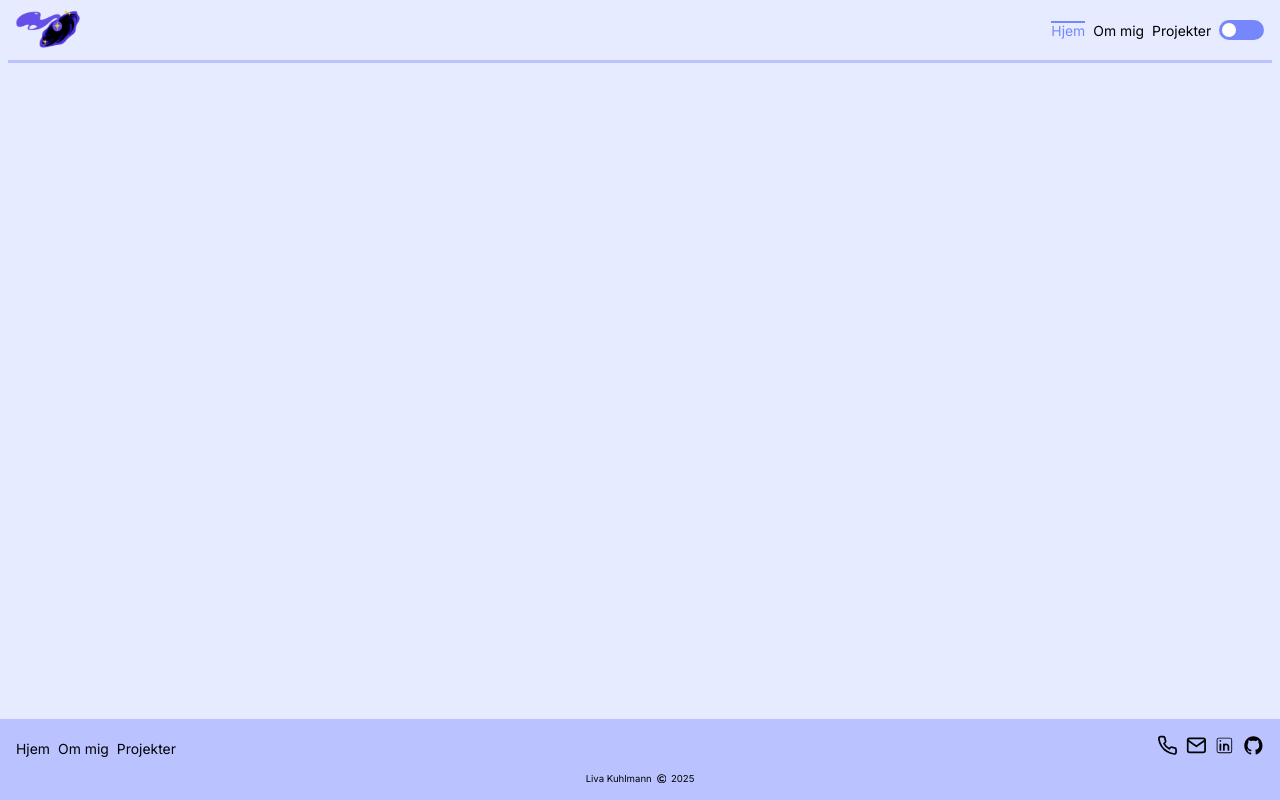
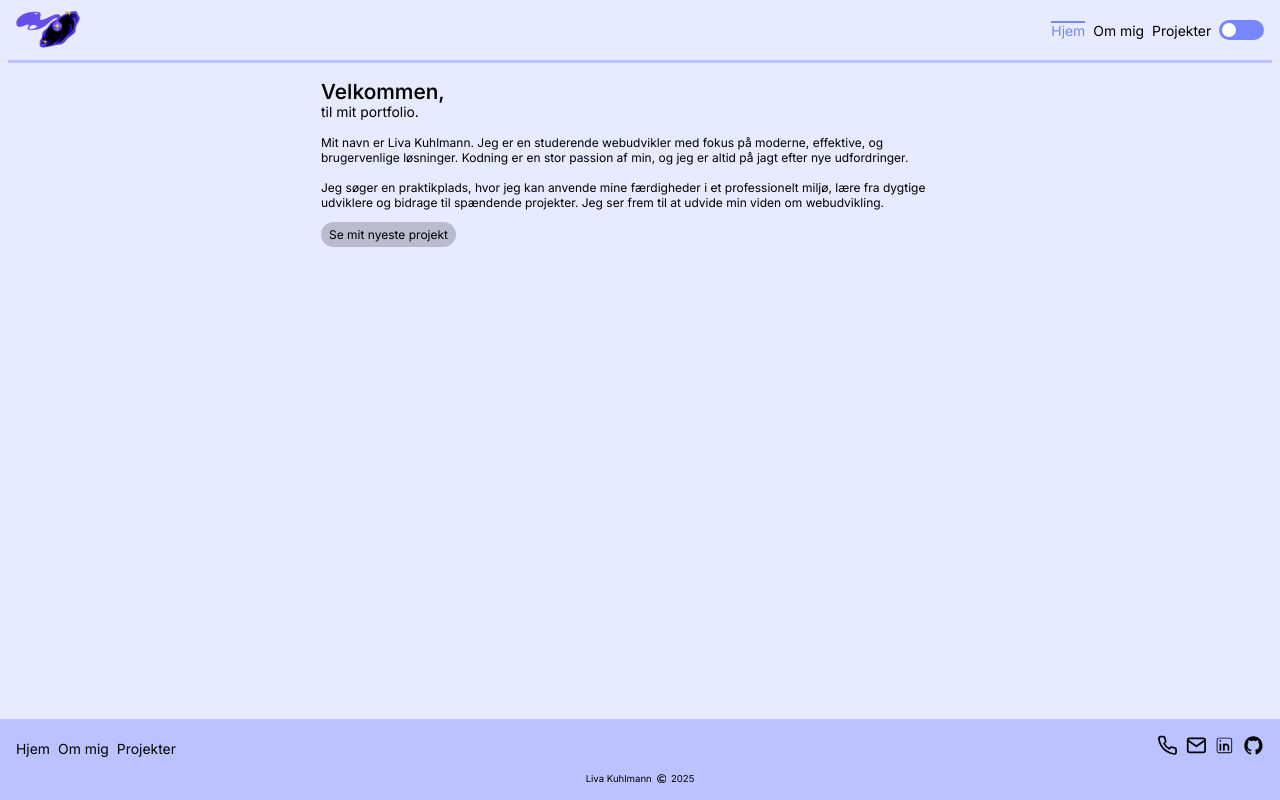
Before and after one commit to rts-Liva/portfolio, a React (Vite) app: page / in a window 1280 px wide. Built offline with nearby package versions, Linux system fonts and the light colour scheme; no server answers.

Commit message:
home page

```diff
--- a/src/pages/index.jsx
+++ b/src/pages/index.jsx
@@ -1,10 +1,33 @@
+import { useEffect, useState } from "react";
+import { Link } from "react-router";
+import Header from "../components/header";
 import Footer from "../components/footer";
-import Header from "../components/header";
+import '../scss/components/home.scss';
 
 function IndexPage() {
+    const [newestProject, setNewestProject] = useState({});
+
+    useEffect(() => {
+        async function fetchNewestProject() {
+            const response = await fetch('/api/projects/latest');
+            const data = await response.json();
+
+            setNewestProject(data[0]);
+        }
+
+        fetchNewestProject();
+    }, [])
+
     return (
         <>
             <Header current='home' />
+            <section className="home">
+                <h1 className="home__heading">Velkommen,</h1>
+                <p className="home__sub-heading">til mit portfolio.</p>
+                <p className="home__text">Mit navn er Liva Kuhlmann. Jeg er en studerende webudvikler med fokus på moderne, effektive, og brugervenlige løsninger. Kodning er en stor passion af min, og jeg er altid på jagt efter nye udfordringer.</p>
+                <p className="home__text">Jeg søger en praktikplads, hvor jeg kan anvende mine færdigheder i et professionelt miljø, lære fra dygtige udviklere og bidrage til spændende projekter. Jeg ser frem til at udvide min viden om webudvikling.</p>
+                <Link to={`/details/${newestProject._id}`} className="home__link">Se mit nyeste projekt</Link>
+            </section>
             <Footer />
         </>
     );
--- a/src/scss/components/darkmode.scss
+++ b/src/scss/components/darkmode.scss
@@ -24,7 +24,7 @@ body.dark {
         border-bottom: 3px solid root.$purple;
     }
 
-    .skills__list-item {
+    .skills__list-item, .home__link {
         background-color: root.$purple;
     }
 
--- /dev/null
+++ b/src/scss/components/home.scss
@@ -0,0 +1,36 @@
+@use '../placeholders/root.scss';
+
+.home {
+    padding-inline: 1rem;
+    margin-block: 1rem 5rem;
+
+    &__heading {
+        font-size: 1.3em;
+        font-weight: 550;
+    }
+
+    &__sub-heading {
+        font-size: .87em;
+    }
+
+    &__text {
+        font-size: .75em;
+        margin-bottom: .8rem;
+    }
+
+    &__link {
+        font-size: .75em;
+        padding: .3rem .5rem;
+        background-color: root.$transparent-black;
+        border-radius: .8rem;
+        color: root.$black;
+    }
+}
+
+@media screen and (min-width: 670px) {
+    .home {
+        width: 41.875rem;
+        margin-left: 50%;
+        transform: translateX(-50%);
+    }
+}
```
